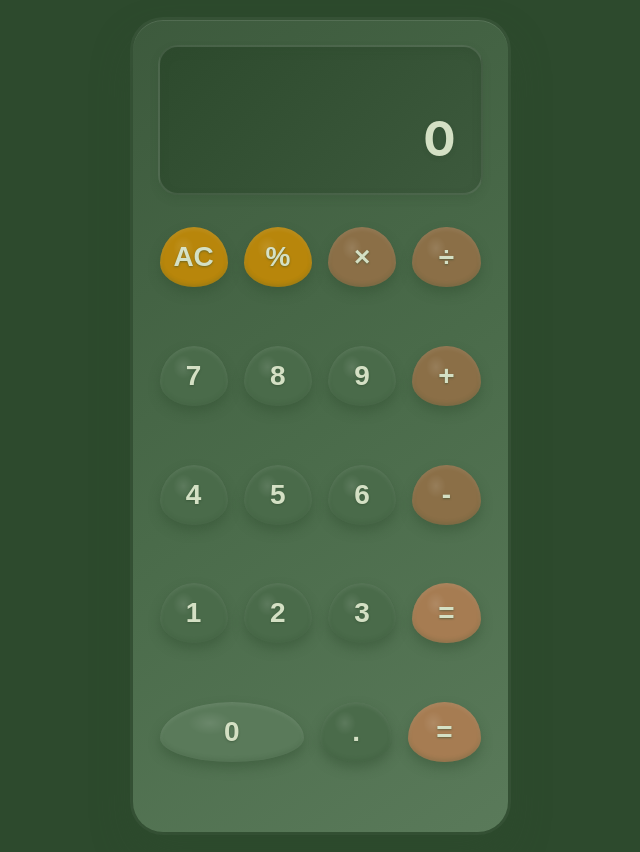
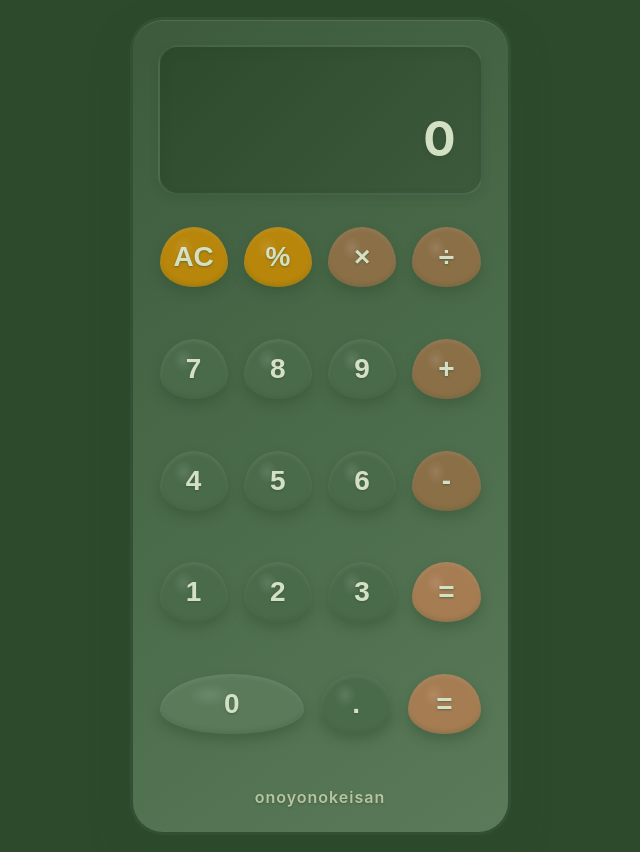
Before and after one commit to yokono2525-art/onoyofirstrepo, a plain HTML site: page src/keisanki/index.html in a window 1280 px wide. Shown: the whole page, without its empty margins (320-960 px from the left). Drawn offline with Linux system fonts and the light colour scheme.

Commit message:
”onoyonokeisan追加”

```diff
--- a/src/keisanki/index.html
+++ b/src/keisanki/index.html
@@ -55,6 +55,9 @@
                 <button class="btn equals" data-value="=">=</button>
             </div>
         </div>
+
+        <!-- ブランド名 -->
+        <div class="brand-name">onoyonokeisan</div>
     </div>
 
     <script src="script.js"></script>
--- a/src/keisanki/style.css
+++ b/src/keisanki/style.css
@@ -160,6 +160,17 @@ body {
 /* 小数点ボタン - 深緑系 */
 .btn.number[data-value="."] { background: #4a6b4a; }
 
+/* ブランド名 */
+.brand-name {
+    text-align: center;
+    font-size: 16px;
+    font-weight: 600;
+    color: #b8c5a0;
+    margin-top: 15px;
+    text-shadow: 0 1px 2px rgba(45, 74, 45, 0.5);
+    letter-spacing: 1px;
+}
+
 /* 0ボタンを2倍幅にする */
 .btn.zero {
     flex: 2;
```
Also changed, not shown: 1 other file.
